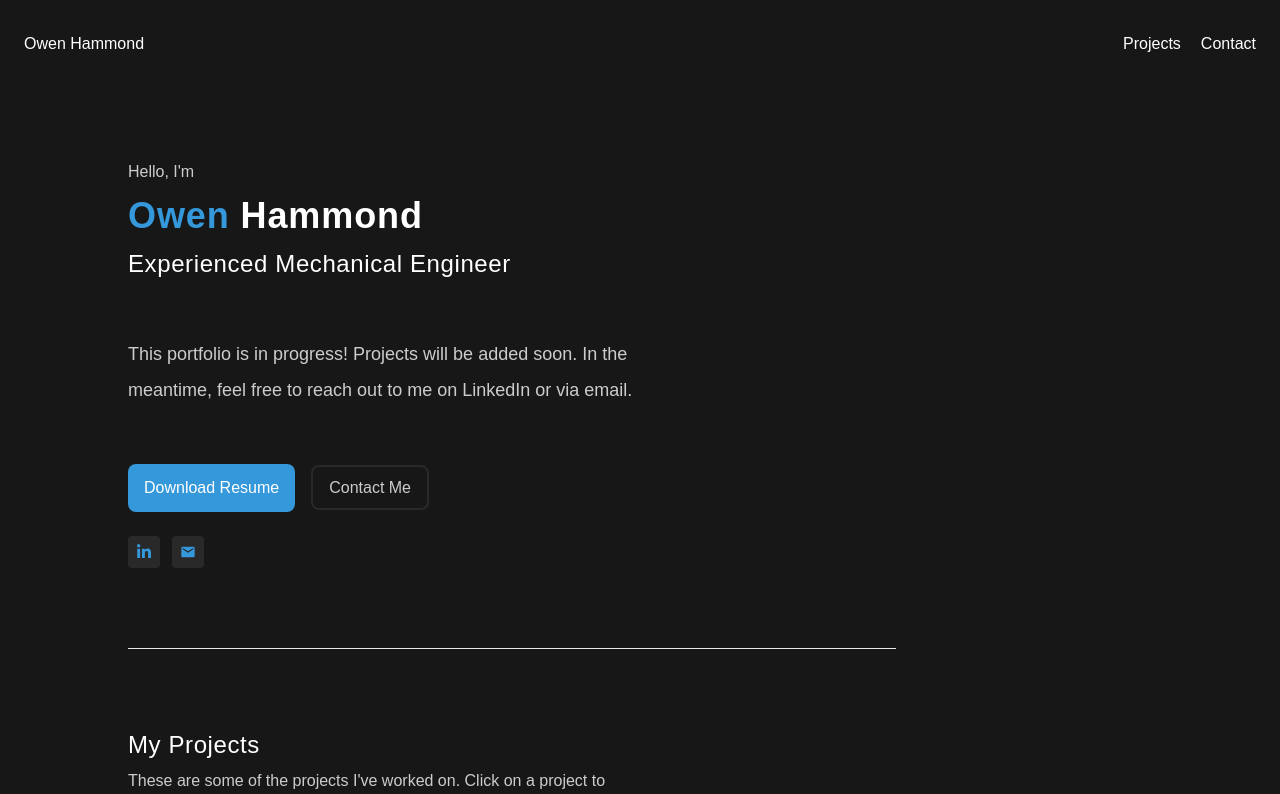
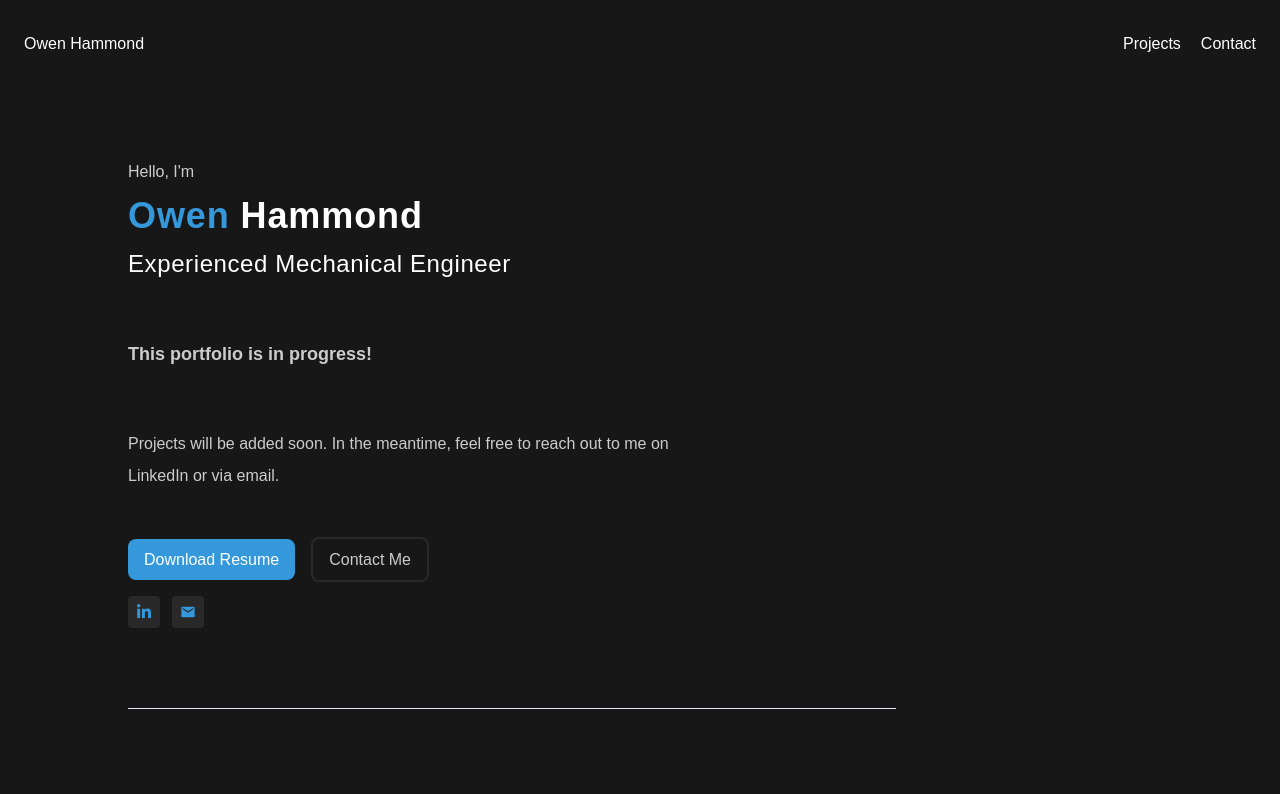
Before and after one commit to OwenHammond8/owenhammond.me, a React (Vite) app: page / in a window 1280 px wide. Shown: the top 794 px of the page. Built offline with nearby package versions, Linux system fonts and the light colour scheme.

Commit message:
Download button

```diff
--- a/src/App.tsx
+++ b/src/App.tsx
@@ -76,16 +76,24 @@ export default function App() {
               </h2>
             </div>
 
-            <p className="max-w-[550px] leading-[2] text-lg">
-              This portfolio is in progress! Projects will be added soon. In the
-              meantime, feel free to reach out to me on LinkedIn or via email.
+            <p className="max-w-[550px] leading-[2] text-lg font-semibold">
+              This portfolio is in progress!
+            </p>
+
+            <p className="max-w-[550px] leading-[2] text-base">
+              Projects will be added soon. In the meantime, feel free to reach
+              out to me on LinkedIn or via email.
             </p>
 
             <div className="space-y-6">
               <div className="space-x-4">
-                <button className="px-4 py-3 bg-primary rounded-lg text-white">
+                <a
+                  className="px-4 py-3 bg-primary rounded-lg text-white"
+                  href="src\components\Owen_Hammond_Mechanical_Systems_Engineering_Resume.pdf"
+                  download="Owen_Hammond_Mechanical_Systems_Engineering_Resume.pdf"
+                >
                   Download Resume
-                </button>
+                </a>
 
                 <a
                   href="#contact"
```
Also changed, not shown: 1 other file (tests, documents, lock files or other folders).
